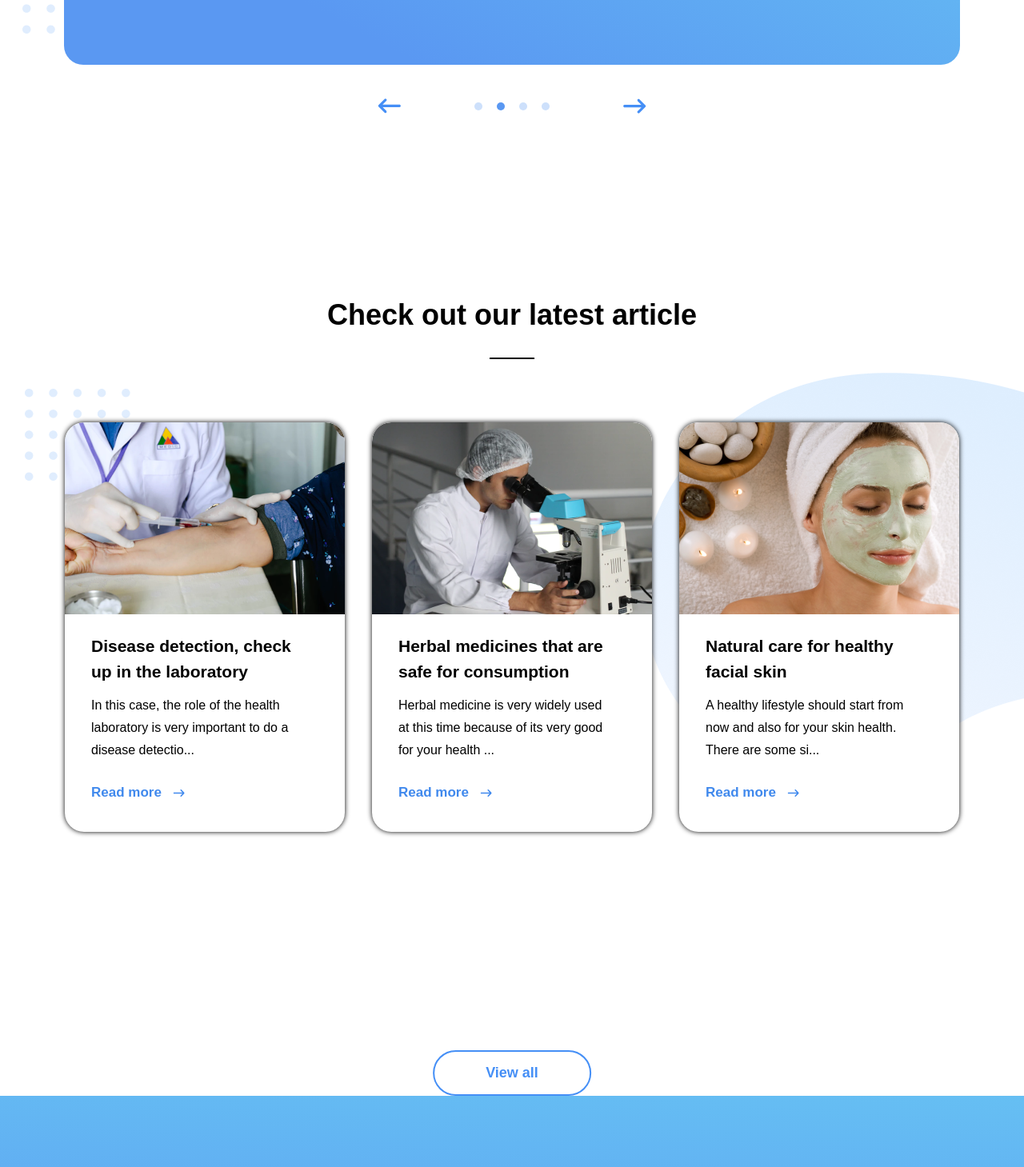
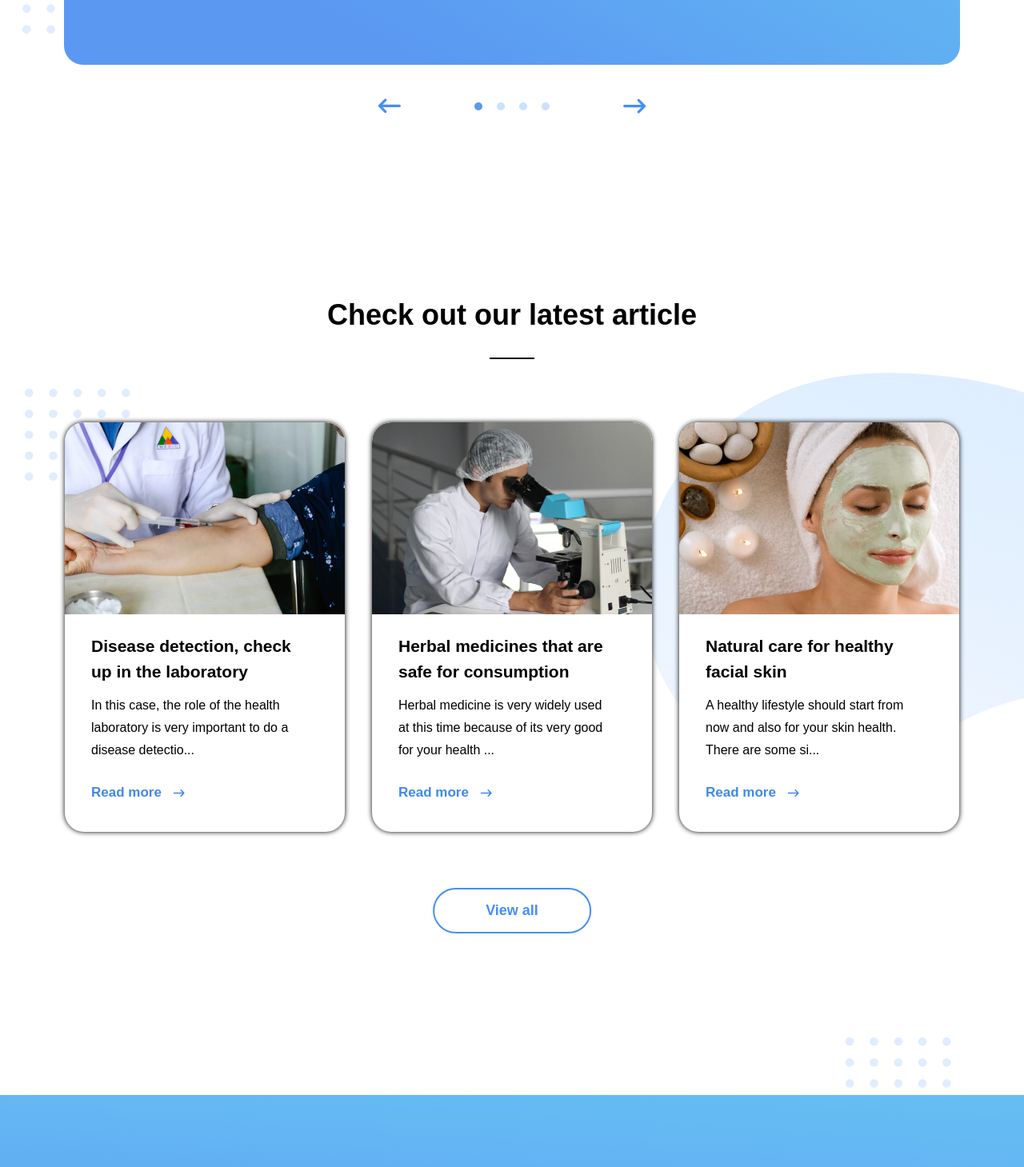
Before and after one commit to DanielCikora/Trafalgar-ReactJS-App, a React (Vite) app: page / in a window 1280 px wide. Shown: the part 4071-5530 px from the top of the page at 80% size. Built offline with nearby package versions, Linux system fonts and the light colour scheme; a web font is replaced by a local one.

Commit message:
Main home page done V1. Responsive done. Floating Navigation bar on scroll.

```diff
--- a/src/App.css
+++ b/src/App.css
@@ -511,15 +511,21 @@ body {
 
 @media only screen and (min-width: 1600px) {
   .nav--fixed {
-    width: 50%;
+    width: 60%;
   }
 }
 @media only screen and (max-width: 1200px) {
+  .nav {
+    padding: 20px 0;
+  }
   .nav--fixed {
     width: 80%;
   }
 }
 @media only screen and (max-width: 992px) {
+  .nav {
+    top: 0;
+  }
   .nav--fixed {
     width: 100%;
     transform: translateX(0);
@@ -560,6 +566,14 @@ body {
     font-size: 24px;
   }
 }
+@media only screen and (max-width: 768px) {
+  .nav {
+    padding: 6px 0;
+  }
+  .nav__ul--open {
+    top: 60px;
+  }
+}
 @media only screen and (max-width: 600px) {
   .nav__ul--open .nav__li-a {
     font-size: 20px;
@@ -1600,7 +1614,7 @@ body {
   }
 }
 .article {
-  padding: 12px 0 213px;
+  padding: 12px 0 329px;
   position: relative;
 }
 
@@ -1611,6 +1625,10 @@ body {
   z-index: -1;
   height: auto;
   width: auto;
+}
+
+.article__wrapper {
+  position: relative;
 }
 
 .article__h2 {
@@ -1636,20 +1654,27 @@ body {
   justify-content: center;
   flex-wrap: wrap;
   position: relative;
-  padding-bottom: 117px;
-}
-
-.article-dots {
+}
+
+.article-dots__corner {
   position: absolute;
   top: -42px;
   left: 0;
   z-index: -1;
 }
 
+.article-dots__bottom {
+  position: absolute;
+  bottom: -43px;
+  right: 91px;
+  z-index: -1;
+}
+
 .article-card {
   max-width: 350px;
-  max-height: 100%;
-  height: 512px;
+  width: 100%;
+  height: auto;
+  min-height: 512px;
   box-shadow: 0 0 6px #000000;
   border-radius: 24px;
   transition: all 0.3s ease-in-out;
@@ -1675,6 +1700,8 @@ body {
 }
 
 .arrow-icon__small {
+  transition: all 0.3s ease-in-out;
+  transform: rotate(0deg);
   margin-left: 14px;
 }
 
@@ -1735,12 +1762,18 @@ body {
   position: absolute;
   top: 280px;
 }
+.article-card--read-more .arrow-icon__small {
+  transform: rotate(-90deg);
+}
 
 .article-btn {
   position: absolute;
+  bottom: 202px;
+  width: 100%;
+  max-width: -moz-max-content;
+  max-width: max-content;
   left: 50%;
   transform: translateX(-50%);
-  bottom: 0;
   padding: 16px 64px;
 }
 
@@ -1777,6 +1810,51 @@ body {
     align-items: center;
   }
 }
+@media only screen and (max-width: 768px) {
+  .article__h2 {
+    font-size: 30px;
+  }
+  .article-card {
+    min-height: auto;
+  }
+  .article-card--read-more {
+    height: 530px;
+  }
+  .article-card--read-more .article-details__btn {
+    top: 240px;
+  }
+  .article-details__h3 {
+    font-size: 18px;
+  }
+  .article-details__p {
+    line-height: 24px;
+    font-size: 14px;
+  }
+  .article-details__btn {
+    font-size: 14px;
+  }
+  .article-btn {
+    padding: 12px 48px;
+    font-size: 16px;
+  }
+}
+@media only screen and (max-width: 600px) {
+  .article {
+    padding: 10px 0 220px;
+  }
+  .article-btn {
+    bottom: 120px;
+  }
+}
+@media only screen and (max-width: 350px) {
+  .article-details__h3 {
+    font-size: 16px;
+  }
+  .article-details__p {
+    font-size: 14px;
+    line-height: 20px;
+  }
+}
 .footer {
   background: linear-gradient(183.41deg, #67c3f3 -8.57%, #5a98f2 82.96%);
   padding: 118px 0 113px;
--- a/src/components/Article.tsx
+++ b/src/components/Article.tsx
@@ -1,10 +1,10 @@
-import ArticleCards from './ArticleCardsComponent/ArticleCards';
-import vaccinationImage from './../assets/images/vaccination__image.png';
-import microscopeResearchImage from './../assets/images/microscope-research__image.png';
-import skinCareImage from './../assets/images/skincare__image.png';
-import ArticleBlobImage from './../assets/images/article-blob-image.png';
-import BlueDotsImage from '../assets/images/dots__image.png';
-import Button from '../components/micro-components/Button';
+import ArticleCards from "./ArticleCardsComponent/ArticleCards";
+import vaccinationImage from "./../assets/images/vaccination__image.png";
+import microscopeResearchImage from "./../assets/images/microscope-research__image.png";
+import skinCareImage from "./../assets/images/skincare__image.png";
+import ArticleBlobImage from "./../assets/images/article-blob-image.png";
+import BlueDots from "../assets/images/dots__image.png";
+import Button from "../components/micro-components/Button";
 export default function Article() {
   interface cardTextProps {
     text1: string;
@@ -18,14 +18,15 @@ export default function Article() {
   };
   return (
     <article className='article'>
-      <img className='article-blob' src={ArticleBlobImage} alt='blob-image' />
+      <img className='article-blob' src={ArticleBlobImage} alt='blob' />
+      <img className='article-dots__bottom' src={BlueDots} alt='blue-dots' />
       <div className='wrapper article__wrapper'>
         <h2 className='title article__h2'>Check out our latest article</h2>
         <div className='article-cards'>
           <img
-            className='article-dots'
-            src={BlueDotsImage}
-            alt='blue-dots-image'
+            className='article-dots__corner'
+            src={BlueDots}
+            alt='blue-dots'
           />
           <ArticleCards
             title='Disease detection, check up in the laboratory'
@@ -43,8 +44,8 @@ export default function Article() {
             imageSrc={skinCareImage}
           />
         </div>
-        <Button linkClass='btn article-btn' href='#' linkText='View all' />
       </div>
+      <Button linkClass='btn article-btn' href='#' linkText='View all' />
     </article>
   );
 }
--- a/src/partials/_article.scss
+++ b/src/partials/_article.scss
@@ -1,5 +1,5 @@
 .article {
-  padding: 12px 0 213px;
+  padding: 12px 0 329px;
   position: relative;
 }
 .article-blob {
@@ -9,6 +9,9 @@
   z-index: -1;
   height: auto;
   width: auto;
+}
+.article__wrapper {
+  position: relative;
 }
 .article__h2 {
   text-align: center;
@@ -31,20 +34,26 @@
   justify-content: center;
   flex-wrap: wrap;
   position: relative;
-  padding-bottom: 117px;
 }
 // Dots
-.article-dots {
+.article-dots__corner {
   position: absolute;
   top: -42px;
   left: 0;
   z-index: -1;
 }
+.article-dots__bottom {
+  position: absolute;
+  bottom: -43px;
+  right: 91px;
+  z-index: -1;
+}
 // Cards
 .article-card {
   max-width: 350px;
-  max-height: 100%;
-  height: 512px;
+  width: 100%;
+  height: auto;
+  min-height: 512px;
   box-shadow: 0 0 6px $black;
   border-radius: 24px;
   @include transition-time;
@@ -67,6 +76,8 @@
   animation: fade-in-out 1s normal;
 }
 .arrow-icon__small {
+  @include transition-time;
+  transform: rotate(0deg);
   margin-left: 14px;
 }
 .article-details__btn {
@@ -126,13 +137,18 @@
     position: absolute;
     top: 280px;
   }
+  .arrow-icon__small {
+    transform: rotate(-90deg);
+  }
 }
 // Button
 .article-btn {
   position: absolute;
+  bottom: 202px;
+  width: 100%;
+  max-width: max-content;
   left: 50%;
   transform: translateX(-50%);
-  bottom: 0;
   padding: 16px 64px;
 }
 // Media Query
@@ -175,3 +191,48 @@
     align-items: center;
   }
 }
+@include Tablet {
+  .article__h2 {
+    font-size: 30px;
+  }
+  .article-card {
+    min-height: auto;
+  }
+  .article-card--read-more {
+    height: 530px;
+    .article-details__btn {
+      top: 240px;
+    }
+  }
+  .article-details__h3 {
+    font-size: 18px;
+  }
+  .article-details__p {
+    line-height: 24px;
+    font-size: 14px;
+  }
+  .article-details__btn {
+    font-size: 14px;
+  }
+  .article-btn {
+    padding: 12px 48px;
+    font-size: 16px;
+  }
+}
+@include MobileL {
+  .article {
+    padding: 10px 0 220px;
+  }
+  .article-btn {
+    bottom: 120px;
+  }
+}
+@include MobileM {
+  .article-details__h3 {
+    font-size: 16px;
+  }
+  .article-details__p {
+    font-size: 14px;
+    line-height: 20px;
+  }
+}
--- a/src/partials/_mqueries.scss
+++ b/src/partials/_mqueries.scss
@@ -23,3 +23,8 @@
     @content;
   }
 }
+@mixin MobileM {
+  @media only screen and (max-width: 350px) {
+    @content;
+  }
+}
--- a/src/partials/_navigation.scss
+++ b/src/partials/_navigation.scss
@@ -42,15 +42,21 @@
 // Media queries
 @media only screen and (min-width: 1600px) {
   .nav--fixed {
-    width: 50%;
+    width: 60%;
   }
 }
 @include LaptopXL {
+  .nav {
+    padding: 20px 0;
+  }
   .nav--fixed {
     width: 80%;
   }
 }
 @include Laptop {
+  .nav {
+    top: 0;
+  }
   .nav--fixed {
     width: 100%;
     transform: translateX(0);
@@ -91,6 +97,14 @@
     }
   }
 }
+@include Tablet {
+  .nav {
+    padding: 6px 0;
+  }
+  .nav__ul--open {
+    top: 60px;
+  }
+}
 @include MobileL {
   .nav__ul--open {
     .nav__li-a {
--- a/src/partials/_slider.scss
+++ b/src/partials/_slider.scss
@@ -35,7 +35,7 @@
   color: $white;
 
   &::before {
-    content: '';
+    content: "";
     position: absolute;
     bottom: -30px;
     left: 50%;
```
Also changed, not shown: src/components/Slider.tsx (+66 -71 lines), 2 other files (tests, documents, lock files or other folders).
